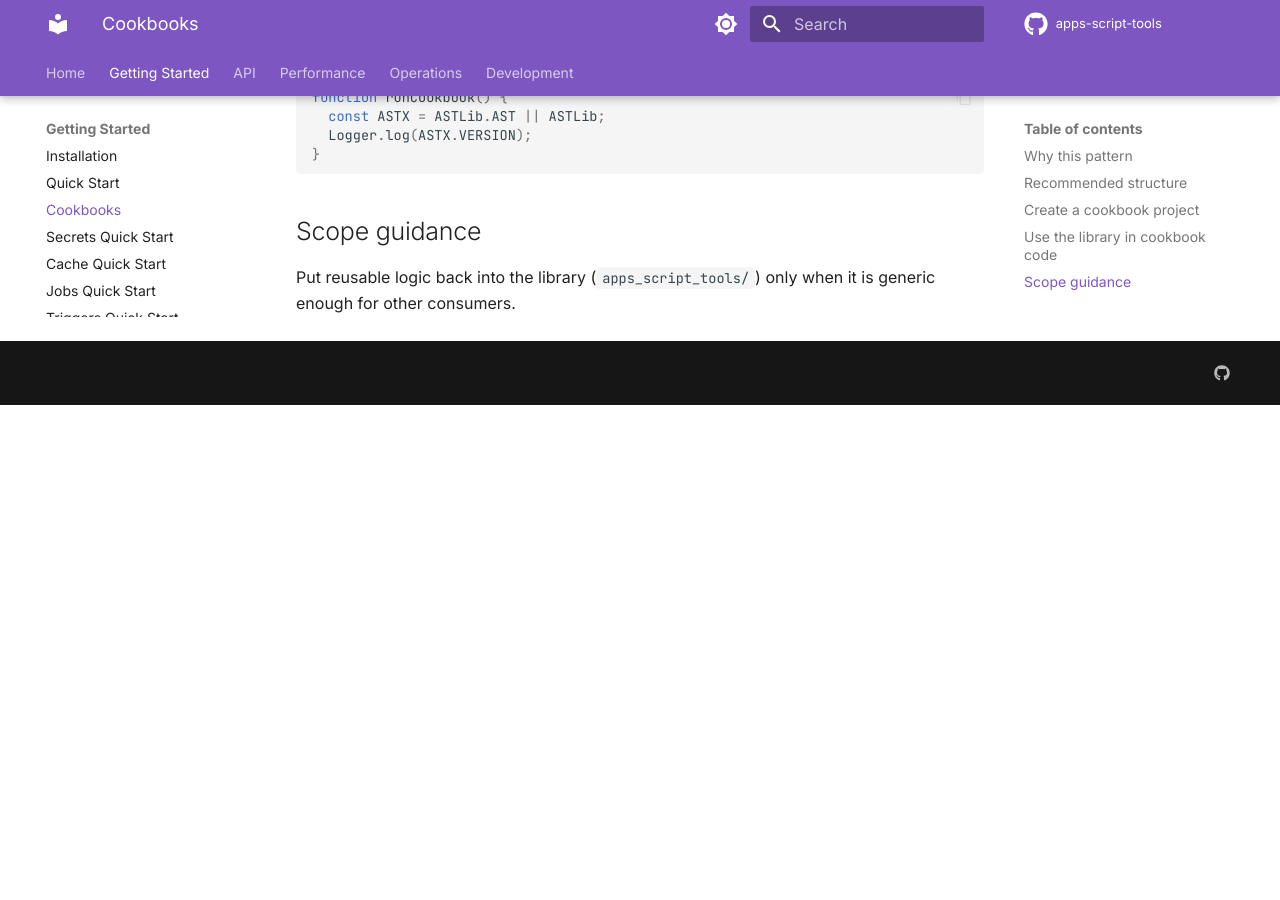
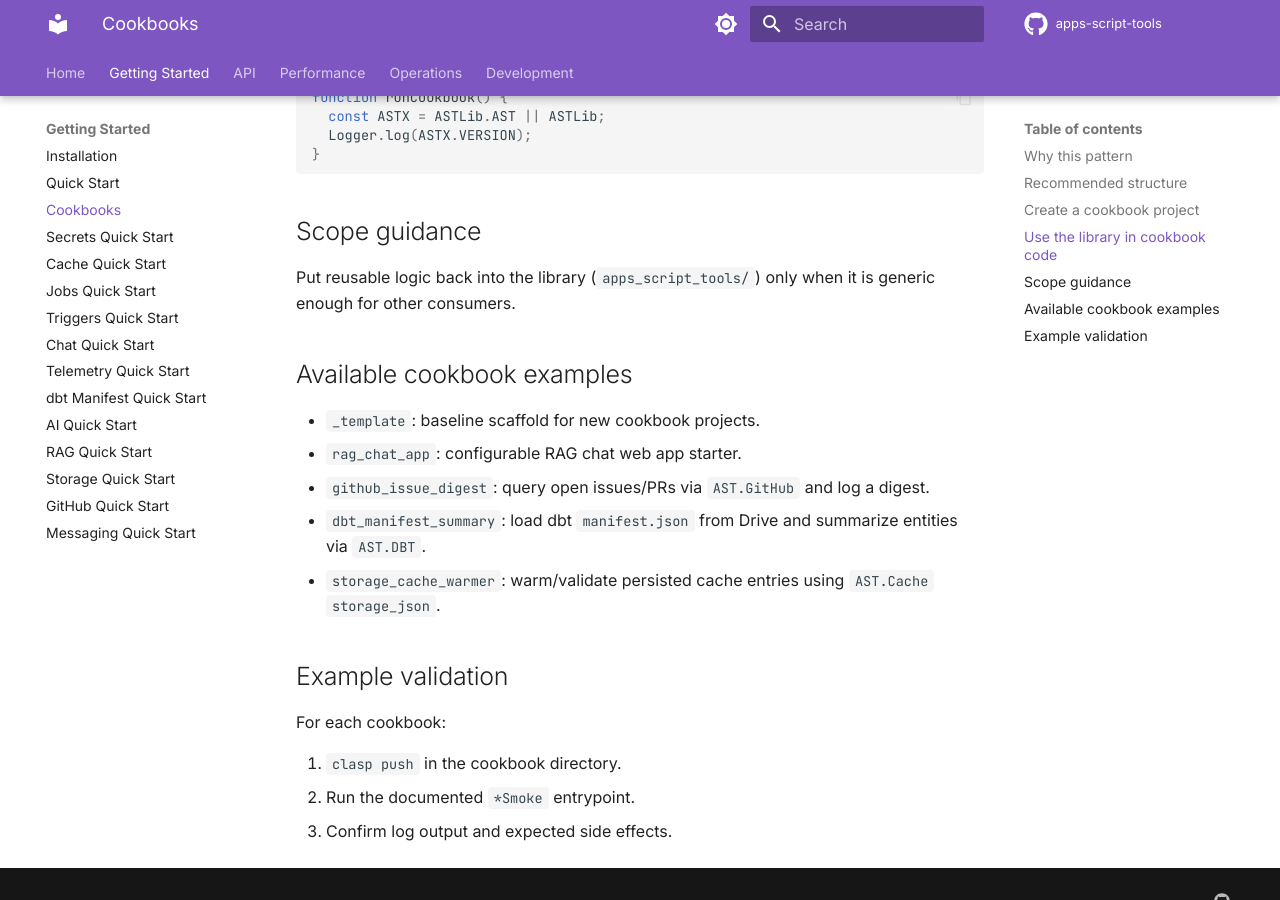
Before and after one commit to joe-broadhead/apps-script-tools, an MkDocs documentation site: the page built from docs/getting-started/cookbooks.md, in a window 1280 px wide and 900 px high, scrolled down 1124 px. Built offline with MkDocs 1.6.1 and Material for MkDocs 9.7.7, drawn with Linux system fonts in a browser that asks for light colours; comment, search, counter and statistics services are not loaded; before the commit the page ends 1529 px from its top, so only the background shows below that.

Commit message:
cookbooks: add practical examples for GitHub, DBT, and Cache workflows (#259)

```diff
--- a/docs/getting-started/cookbooks.md
+++ b/docs/getting-started/cookbooks.md
@@ -52,3 +52,19 @@ function runCookbook() {
 ## Scope guidance
 
 Put reusable logic back into the library (`apps_script_tools/`) only when it is generic enough for other consumers.
+
+## Available cookbook examples
+
+- `_template`: baseline scaffold for new cookbook projects.
+- `rag_chat_app`: configurable RAG chat web app starter.
+- `github_issue_digest`: query open issues/PRs via `AST.GitHub` and log a digest.
+- `dbt_manifest_summary`: load dbt `manifest.json` from Drive and summarize entities via `AST.DBT`.
+- `storage_cache_warmer`: warm/validate persisted cache entries using `AST.Cache` `storage_json`.
+
+## Example validation
+
+For each cookbook:
+
+1. `clasp push` in the cookbook directory.
+2. Run the documented `*Smoke` entrypoint.
+3. Confirm log output and expected side effects.
```
Also changed, not shown: cookbooks/README.md (+17 -0 lines), cookbooks/dbt_manifest_summary/README.md (added, +34 -0 lines), cookbooks/github_issue_digest/README.md (added, +36 -0 lines), cookbooks/storage_cache_warmer/README.md (added, +36 -0 lines), 12 other files.
